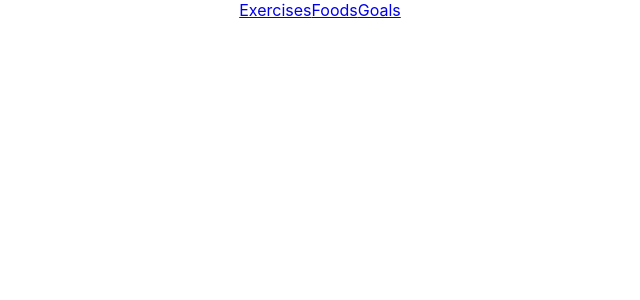
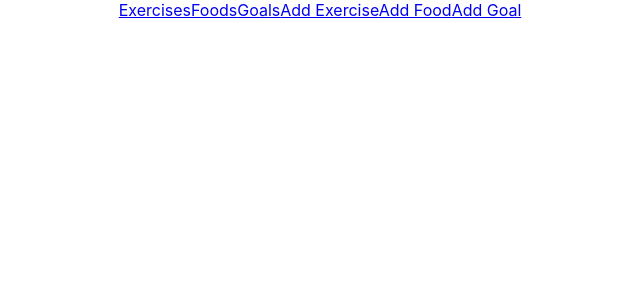
Before and after one commit to Xitija/fitness-tracker, a React (Create React App) app: page / in a window 1280 px wide. Before the commit this address had no page. Shown: the top 300 px of the page, without its empty margins (320-960 px from the left). Built offline with nearby package versions, Linux system fonts and the light colour scheme.

Commit message:
feat : added Exercise Form , food Form and Goal form

```diff
--- a/src/App.js
+++ b/src/App.js
@@ -4,6 +4,9 @@ import './App.css';
 import Exercises from './pages/Exercises';
 import Foods from './pages/Foods';
 import Goals from './pages/Goals';
+import ExerciseForm from './pages/ExerciseForm';
+import FoodForm from './pages/FoodForm';
+import GoalForm from './pages/GoalForm';
 
 function App() {
   return (
@@ -12,11 +15,17 @@ function App() {
         <Link to="/exercises">Exercises</Link>
         <Link to="/foods">Foods</Link>
         <Link to="/goals">Goals</Link>
+        <Link to="/add-exercise">Add Exercise</Link>
+        <Link to="/add-food">Add Food</Link>
+        <Link to="/add-goal">Add Goal</Link>
       </nav>
       <Routes>
         <Route path="/exercises" element={<Exercises />} />
         <Route path="/foods" element={<Foods />} />
         <Route path="/goals" element={<Goals />} />
+        <Route path='/add-exercise' element={<ExerciseForm />} />
+        <Route path='/add-food' element={<FoodForm />} />
+        <Route path='/add-goal' element={<GoalForm />} />
       </Routes>
     </div>
   );
```
